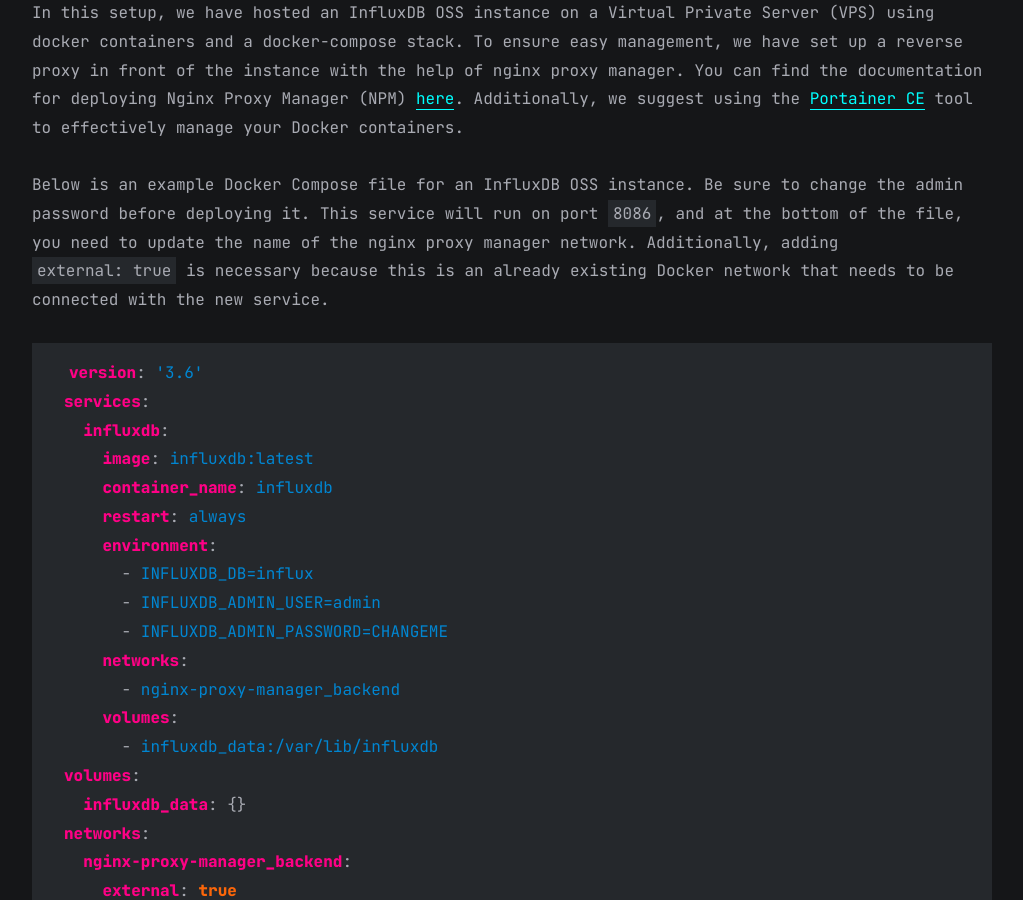
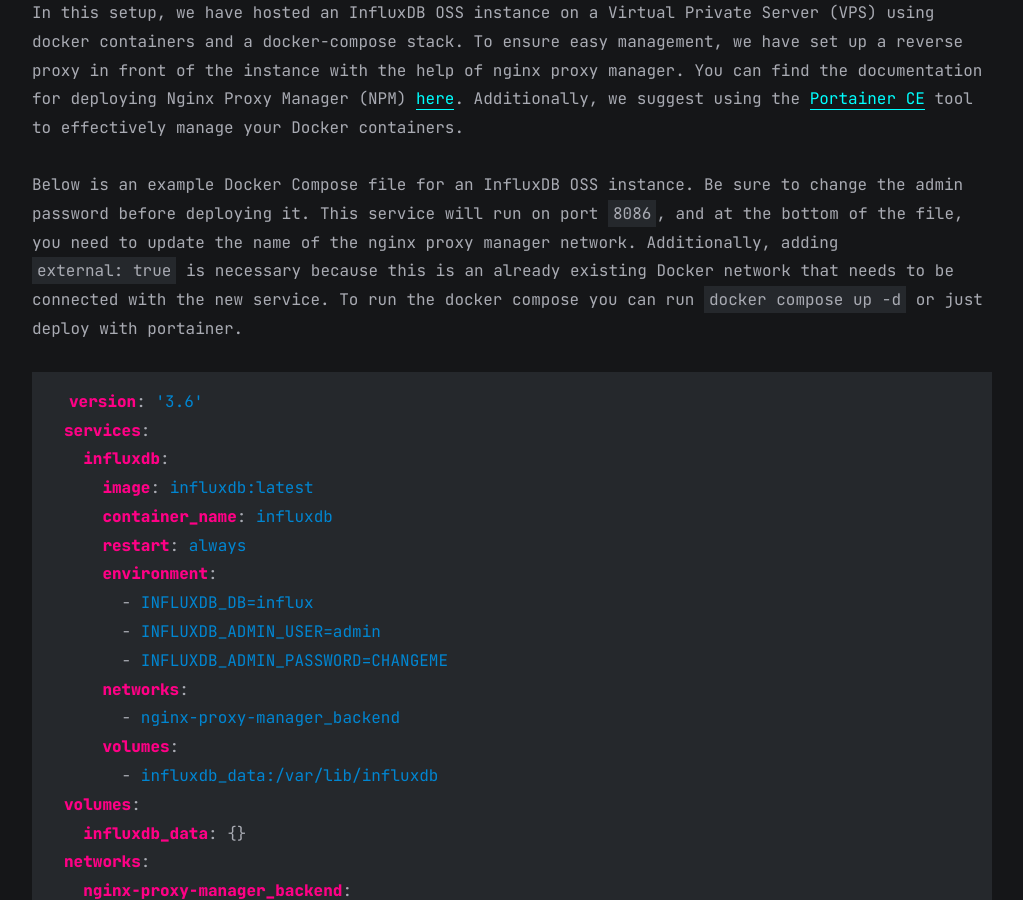
Before and after one commit to sharadcodes/jekyll-theme-serial-programmer, a Jekyll site: the page built from all_collections/_posts/2023-03-22-influxdb-haos-replicate-data.md, in a window 1280 px wide and 900 px high, scrolled down 1467 px. Shown: the whole window, without its empty margins (128-1151 px from the left). Built offline with Jekyll 4.4.1, drawn with Linux system fonts in a browser that asks for light colours; comment, search, counter and statistics services are not loaded.

Commit message:
Add: some content in "Run Home Assistant with influxdb and replication" article

````diff
--- a/all_collections/_posts/2023-03-22-influxdb-haos-replicate-data.md
+++ b/all_collections/_posts/2023-03-22-influxdb-haos-replicate-data.md
@@ -19,7 +19,7 @@ InfluxDB is a popular open-source time-series database designed for storing and
 
 In this setup, we have hosted an InfluxDB OSS instance on a Virtual Private Server (VPS) using docker containers and a docker-compose stack. To ensure easy management, we have set up a reverse proxy in front of the instance with the help of nginx proxy manager. You can find the documentation for deploying Nginx Proxy Manager (NPM) [here](https://nginxproxymanager.com/). Additionally, we suggest using the [Portainer CE](https://docs.portainer.io/) tool to effectively manage your Docker containers.
 
-Below is an example Docker Compose file for an InfluxDB OSS instance. Be sure to change the admin password before deploying it. This service will run on port `8086`, and at the bottom of the file, you need to update the name of the nginx proxy manager network. Additionally, adding `external: true` is necessary because this is an already existing Docker network that needs to be connected with the new service.
+Below is an example Docker Compose file for an InfluxDB OSS instance. Be sure to change the admin password before deploying it. This service will run on port `8086`, and at the bottom of the file, you need to update the name of the nginx proxy manager network. Additionally, adding `external: true` is necessary because this is an already existing Docker network that needs to be connected with the new service. To run the docker compose you can run `docker compose up -d` or just deploy with portainer.
 
 ```yaml
 version: '3.6'
````
